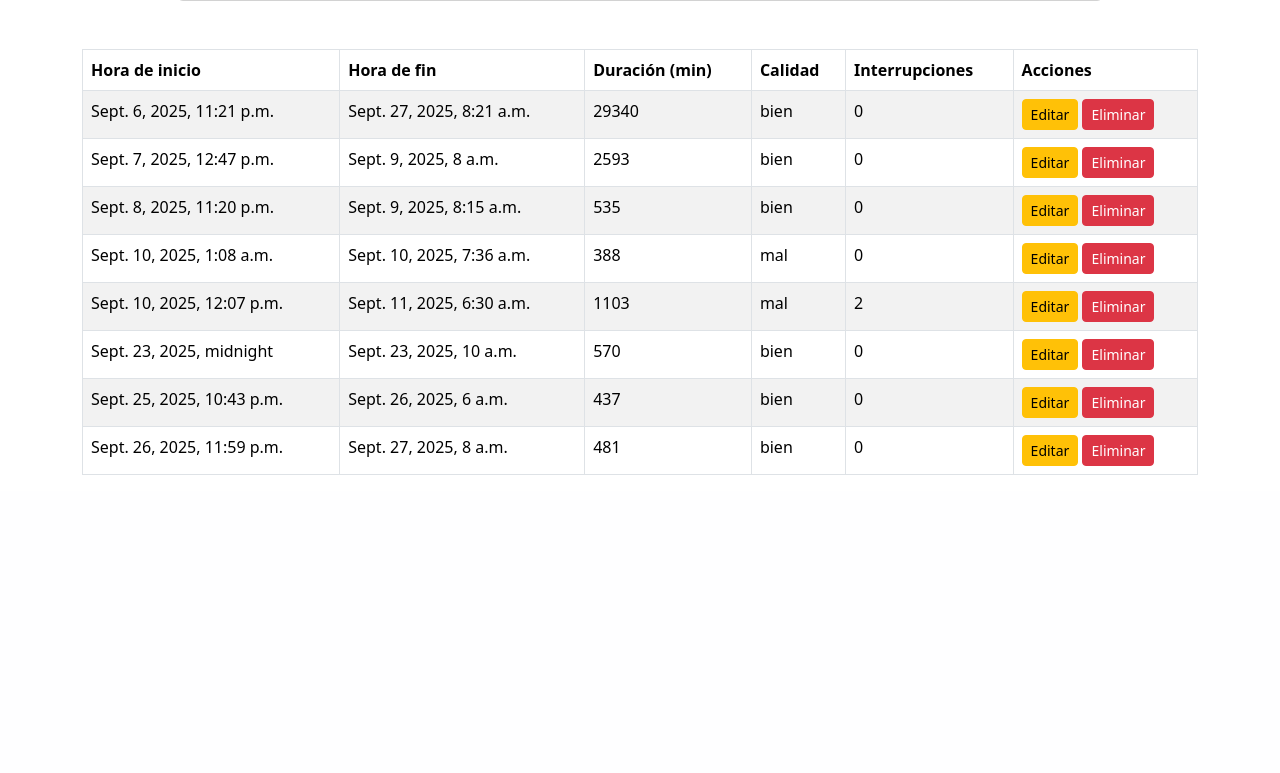
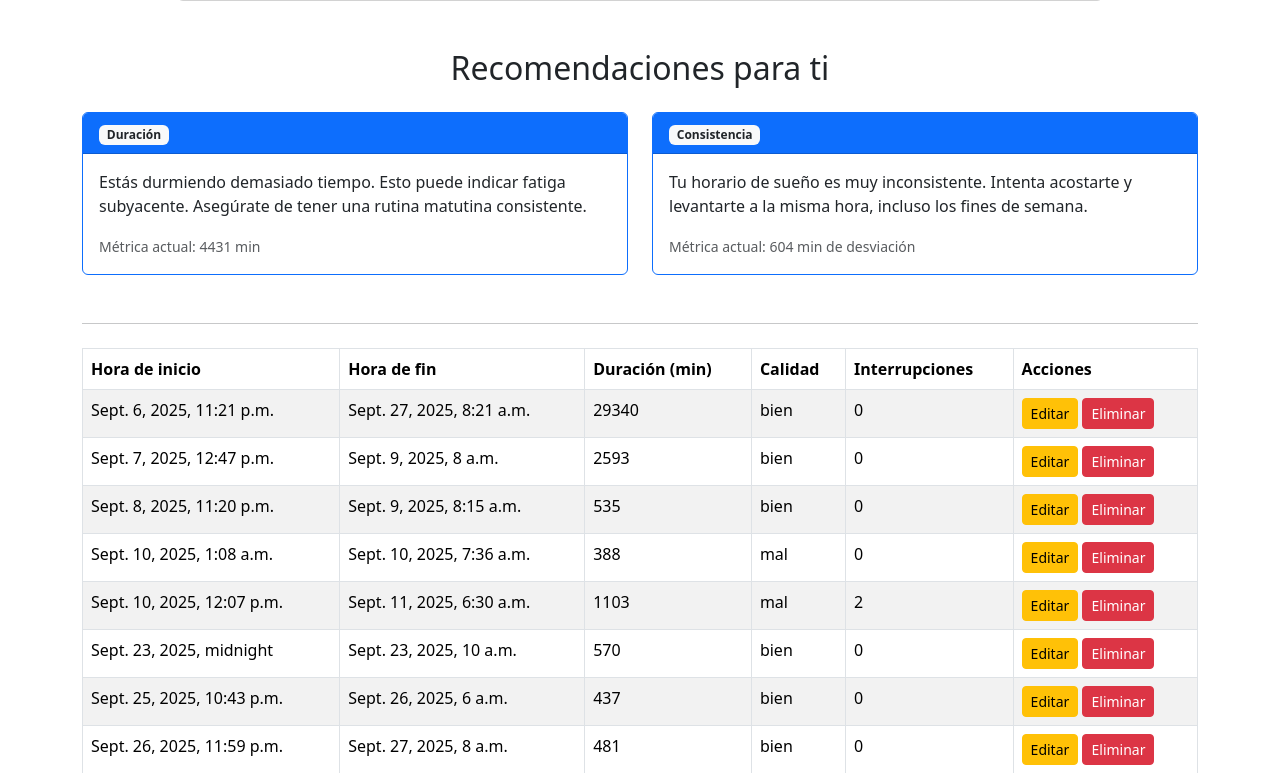
Before and after one commit to josemanu43/ProyectoSleepRecovery43, a Django app: page / in a window 1280 px wide. Shown: the part 950-1723 px from the top of the page. Before the commit the page ends 1425 px from the top, so only its background shows below. Run offline with Django 5.2, Linux system fonts and the light colour scheme; a user stored in the database is signed in; data comes from the database, SQL or seed files in the repository; both versions use the stored data as it was after the commit.

Commit message:
agrega logica de recomendaciones y visualización en dashboard

```diff
--- a/users/models.py
+++ b/users/models.py
@@ -12,19 +12,20 @@ class UserProfile(models.Model):
     def __str__(self):
         return f'Profile for {self.user.username}'
 
+from django.db import models
+from django.contrib.auth.models import User
+
 class SleepQualityOption(models.Model):
-    quality_label = models.CharField(max_length=255, unique=True)
+    quality_label = models.CharField(max_length=50)
 
     def __str__(self):
         return self.quality_label
-
-# users/models.py
 
 class SleepSession(models.Model):
     user = models.ForeignKey(User, on_delete=models.CASCADE)
     start_time = models.DateTimeField()
     end_time = models.DateTimeField()
-    duration = models.IntegerField() # Duration in minutes
+    duration = models.IntegerField()  # Duración en minutos
     quality = models.ForeignKey(SleepQualityOption, on_delete=models.SET_NULL, null=True)
     sleep_interruptions = models.IntegerField(default=0, null=True, blank=True)
     sleep_stage_data = models.JSONField(null=True, blank=True)
@@ -32,6 +33,7 @@ class SleepSession(models.Model):
 
     def __str__(self):
         return f'Sleep session for {self.user.username} on {self.start_time.date()}'
+
 class Recommendation(models.Model):
     RECOMMENDATION_TYPES = [
         ('consistencia', 'Consistencia'),
--- /dev/null
+++ b/users/recommendations/advice_logic.py
@@ -0,0 +1,60 @@
+# users/recommendations/advice_logic.py
+from abc import ABC, abstractmethod
+import pandas as pd
+
+
+class BaseAdvice(ABC):
+    """Interfaz base para todos los tipos de consejos."""
+    @abstractmethod
+    def get_advice(self, data):
+        pass
+
+class DurationAdvice(BaseAdvice):
+    """Consejos basados en la duración promedio del sueño."""
+    def get_advice(self, average_duration):
+        if average_duration < 360: # Menos de 6 horas (360 min)
+            return {
+                'type': 'Duración',
+                'text': 'Tu duración promedio de sueño es baja. Intenta ir a la cama 30 minutos antes de lo habitual para mejorar tu descanso.',
+                'metric': f'{average_duration:.0f} min'
+            }
+        elif average_duration > 540: # Más de 9 horas (540 min)
+            return {
+                'type': 'Duración',
+                'text': 'Estás durmiendo demasiado tiempo. Esto puede indicar fatiga subyacente. Asegúrate de tener una rutina matutina consistente.',
+                'metric': f'{average_duration:.0f} min'
+            }
+        else:
+            return {
+                'type': 'Duración',
+                'text': '¡Excelente! Tu duración de sueño está dentro del rango recomendado (7-9 horas). Mantén esta consistencia.',
+                'metric': f'{average_duration:.0f} min'
+            }
+
+class ConsistencyAdvice(BaseAdvice):
+    """Consejos basados en la consistencia de las horas de sueño/vigilia."""
+    def get_advice(self, sleep_sessions_df):
+        # La consistencia se calcula midiendo la desviación estándar (STD) de las horas de inicio de sueño.
+        # Cuanto menor sea el STD, más consistente es el horario.
+
+        # Convertir 'start_time' a solo la hora del día (minutos desde medianoche)
+        sleep_sessions_df['start_hour_min'] = (
+            sleep_sessions_df['start_time'].dt.hour * 60 +
+            sleep_sessions_df['start_time'].dt.minute
+        )
+
+        # Calcular la desviación estándar en minutos
+        std_minutes = sleep_sessions_df['start_hour_min'].std()
+
+        if pd.isna(std_minutes) or std_minutes > 60: # Más de 1 hora de desviación
+            return {
+                'type': 'Consistencia',
+                'text': 'Tu horario de sueño es muy inconsistente. Intenta acostarte y levantarte a la misma hora, incluso los fines de semana.',
+                'metric': f'{std_minutes:.0f} min de desviación'
+            }
+        else:
+            return {
+                'type': 'Consistencia',
+                'text': 'Tienes una buena consistencia en tus horarios de sueño. Esto es clave para regular tu ritmo circadiano.',
+                'metric': f'{std_minutes:.0f} min de desviación'
+            }
--- /dev/null
+++ b/users/recommendations/factories.py
@@ -0,0 +1,14 @@
+# users/recommendations/factories.py
+from .advice_logic import DurationAdvice, ConsistencyAdvice
+
+class AdviceFactory:
+    """Fábrica que crea la instancia de un consejo basado en el tipo."""
+
+    @staticmethod
+    def get_advice_generator(advice_type):
+        if advice_type == 'duration':
+            return DurationAdvice()
+        elif advice_type == 'consistency':
+            return ConsistencyAdvice()
+        else:
+            raise ValueError(f"Tipo de consejo no soportado: {advice_type}")
--- a/users/templates/users/dashboard.html
+++ b/users/templates/users/dashboard.html
@@ -56,6 +56,27 @@
     </div>
     {% endif %}
 
+    {% if advice %}
+    <h2 class="text-center mt-5">Recomendaciones para ti</h2>
+    <div class="row mt-4">
+        {% for a in advice %}
+        <div class="col-md-6 mb-4">
+            <div class="card border-primary h-100">
+                <div class="card-header bg-primary text-white">
+                    <span class="badge bg-light text-dark">{{ a.type }}</span>
+                </div>
+                <div class="card-body">
+                    <p class="card-text">{{ a.text }}</p>
+                    <small class="text-muted">Métrica actual: {{ a.metric }}</small>
+                </div>
+            </div>
+        </div>
+        {% endfor %}
+    </div>
+    {% endif %}
+
+    <hr class="my-4">
+
     <table class="table table-striped table-bordered mt-4">
         <thead class="bg-dark text-white">
             <tr>
@@ -73,7 +94,7 @@
                 <td>{{ session.start_time }}</td>
                 <td>{{ session.end_time }}</td>
                 <td>{{ session.duration|floatformat:0 }}</td>
-                <td>{{ session.quality }}</td>
+                <td>{{ session.quality.quality_label }}</td>
                 <td>{{ session.sleep_interruptions }}</td>
                 <td>
                     <a href="{% url 'edit_sleep_session' session.id %}" class="btn btn-warning btn-sm">Editar</a>
@@ -83,6 +104,7 @@
             {% endfor %}
         </tbody>
     </table>
+
     {% else %}
     <p class="text-center mt-5">Aún no has registrado ninguna sesión de sueño. ¡Comienza ahora!</p>
     {% endif %}
--- a/users/views.py
+++ b/users/views.py
@@ -7,6 +7,7 @@ from django.contrib.auth.decorators import login_required
 from django.utils import timezone
 from .forms import SleepSessionForm, SleepSessionEditForm
 from .models import SleepSession, SleepQualityOption
+from .recommendations.factories import AdviceFactory
 import pandas as pd
 import matplotlib.pyplot as plt
 import io
@@ -22,11 +23,12 @@ def dashboard(request):
     average_duration = 0
     total_sessions = 0
     most_frequent_quality = "No hay datos"
+    advice = []
 
     if sessions_data:
         df = pd.DataFrame(sessions_data)
 
-        # Generar el gráfico de duración del sueño
+        # Generar gráfico duración del sueño
         plt.figure(figsize=(10, 5))
         plt.plot(df['start_time'], df['duration'], marker='o')
         plt.title('Duración del sueño a lo largo del tiempo')
@@ -34,31 +36,33 @@ def dashboard(request):
         plt.ylabel('Duración (minutos)')
         plt.grid(True)
 
-        # Convertir el gráfico a una imagen base64
         buf = io.BytesIO()
         plt.savefig(buf, format='png')
         buf.seek(0)
         chart_url = base64.b64encode(buf.getvalue()).decode('utf8')
         buf.close()
 
-        # Calcular estadísticas
+        # Estadísticas
         average_duration = df['duration'].mean()
         total_sessions = len(df)
 
-        # Encontrar la calidad de sueño más frecuente
+        # Calidad más frecuente
         most_frequent_quality_series = df['quality__quality_label'].mode()
         if not most_frequent_quality_series.empty:
             most_frequent_quality = most_frequent_quality_series.iloc[0]
+
+        # Aquí puedes agregar tu lógica para generar consejos, si tienes AdviceFactory
 
     context = {
         'sleep_sessions': sleep_sessions,
         'average_duration': average_duration,
         'total_sessions': total_sessions,
         'most_frequent_quality': most_frequent_quality,
-        'chart_url': chart_url
+        'chart_url': chart_url,
+        'advice': advice,
     }
+    return render(request, 'users/dashboard.html', context)
 
-    return render(request, 'users/dashboard.html', context)
 
 # Vista para el registro de usuarios
 def register(request):
@@ -134,3 +138,57 @@ def delete_sleep_session(request, session_id):
         sleep_session.delete()
         return redirect('dashboard')
     return render(request, 'users/delete_sleep_session.html', {'sleep_session': sleep_session})
+@login_required
+def dashboard(request):
+    sleep_sessions = SleepSession.objects.filter(user=request.user).order_by('start_time')
+    sessions_data = list(sleep_sessions.values('start_time', 'end_time', 'duration', 'quality__quality_label'))
+
+    chart_url = None
+    average_duration = 0
+    total_sessions = 0
+    most_frequent_quality = "No hay datos"
+    advice = []
+
+    if sessions_data:
+        df = pd.DataFrame(sessions_data)
+
+        # Calcular estadísticas
+        average_duration = df['duration'].mean()
+        total_sessions = len(df)
+        most_frequent_quality_series = df['quality__quality_label'].mode()
+        if not most_frequent_quality_series.empty:
+            most_frequent_quality = most_frequent_quality_series.iloc[0]
+
+        # Generar gráfico
+        plt.figure(figsize=(10, 5))
+        plt.plot(df['start_time'], df['duration'], marker='o')
+        plt.title('Duración del sueño a lo largo del tiempo')
+        plt.xlabel('Fecha')
+        plt.ylabel('Duración (minutos)')
+        plt.grid(True)
+
+        buf = io.BytesIO()
+        plt.savefig(buf, format='png')
+        buf.seek(0)
+        chart_url = base64.b64encode(buf.getvalue()).decode('utf8')
+        buf.close()
+
+        # Fábrica de Consejos
+        duration_generator = AdviceFactory.get_advice_generator('duration')
+        advice.append(duration_generator.get_advice(average_duration))
+
+        if total_sessions > 1:
+            consistency_generator = AdviceFactory.get_advice_generator('consistency')
+            advice.append(consistency_generator.get_advice(df))
+
+    # ✅ Aquí está todo el contexto correcto
+    context = {
+        'sleep_sessions': sleep_sessions,
+        'average_duration': average_duration,
+        'total_sessions': total_sessions,
+        'most_frequent_quality': most_frequent_quality,
+        'chart_url': chart_url,
+        'advice': advice,
+    }
+
+    return render(request, 'users/dashboard.html', context)
```
Also changed, not shown: db.sqlite3, users/recommendations/__init__.py (added).
